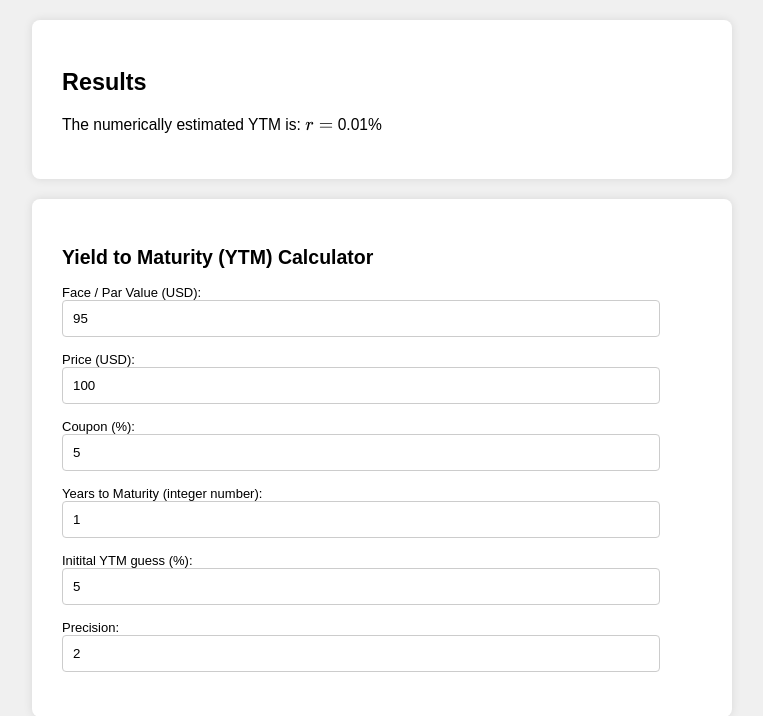
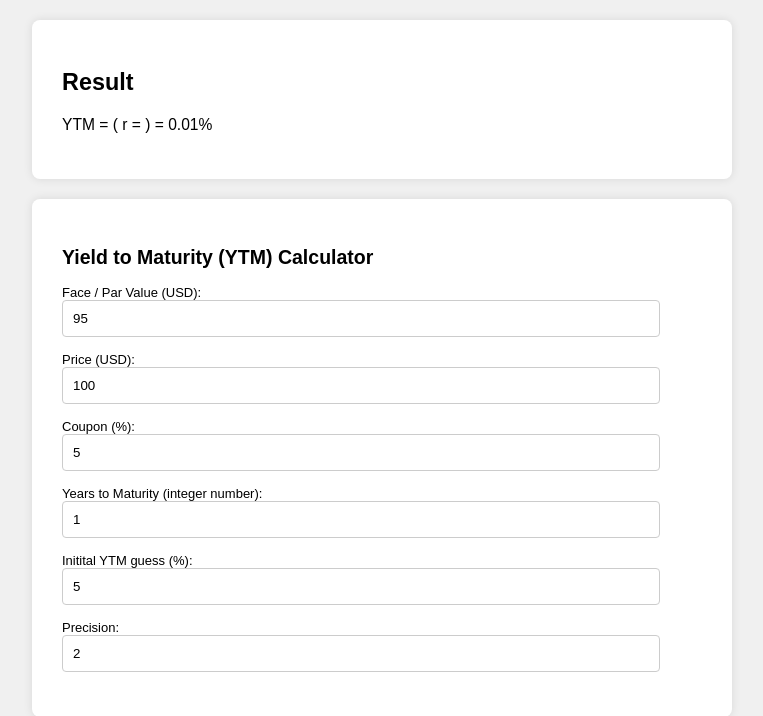
Before and after one commit to fabian-rudolf/ytm-estimator, a FastAPI app: page / in a window 1280 px wide. Shown: the top 716 px of the page, without its empty margins (258-1021 px from the left). Run offline with FastAPI, Linux system fonts and the light colour scheme.

Commit message:
visual presentation

```diff
--- a/requirements.txt
+++ b/requirements.txt
@@ -1,2 +1,3 @@
 scipy
 fastapi
+httpx
--- a/templates/index.html
+++ b/templates/index.html
@@ -90,8 +90,8 @@
 </head>
 <body>
     <div id="result-box" class="box">
-        <h2>Results</h2>
-        <p id="result">The numerically estimated YTM is: \( r = \) please fill out all values</p>
+        <h2>Result</h2>
+        <p id="result">YTM = \( r = \) = please fill out all values</p>
 
         <div id="notification" class="notification">
             <div class="notification-content">
@@ -245,7 +245,7 @@
             })
             .then(data => {
                 var precision = parseFloat(document.getElementById('precision').value);
-                document.getElementById('result').innerText = 'The numerically estimated YTM is: \\( r = \\) ' + (data.YTM * 100).toFixed(precision) + "%";
+                document.getElementById('result').innerText = 'YTM = \( r = \) = ' + (data.YTM * 100).toFixed(precision) + "%";
                 MathJax.typeset();
             })
             .catch(error => {
```
